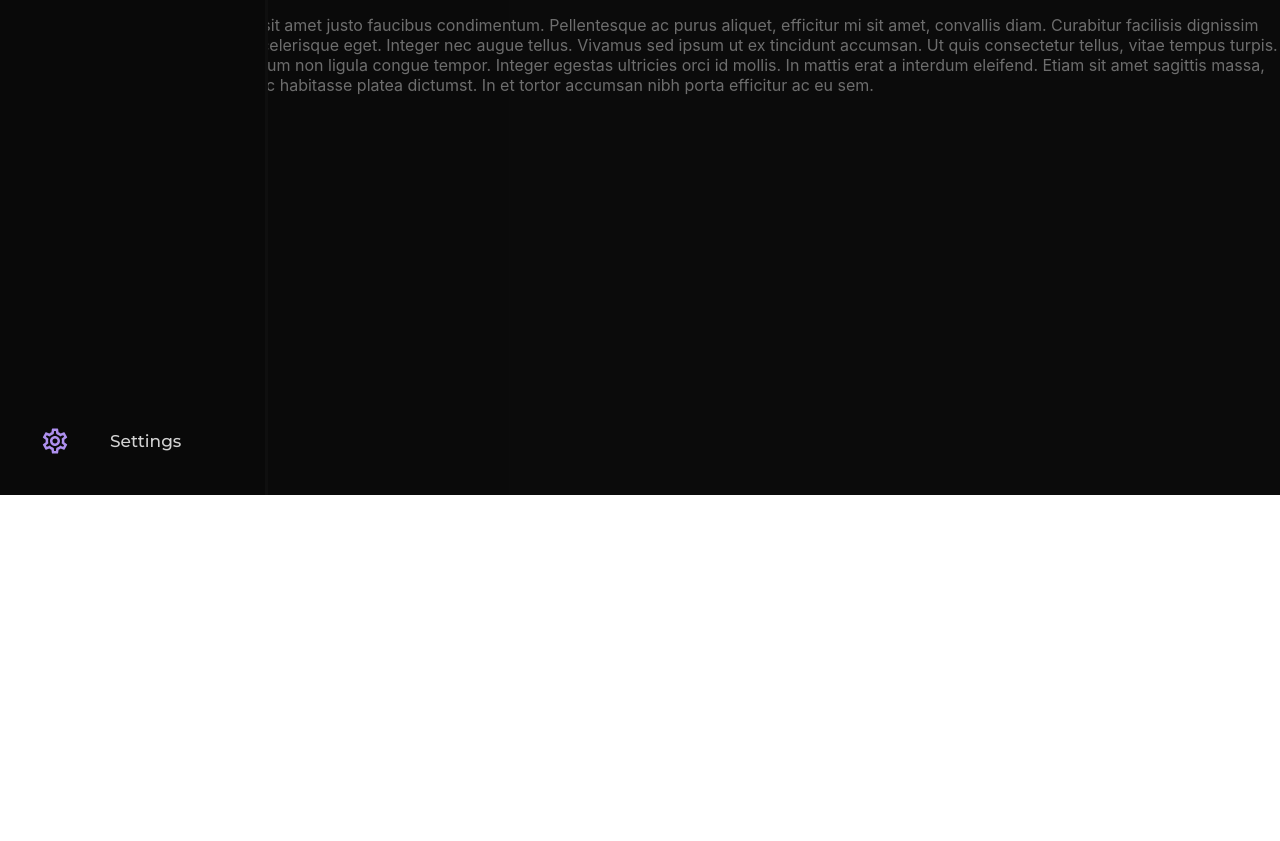
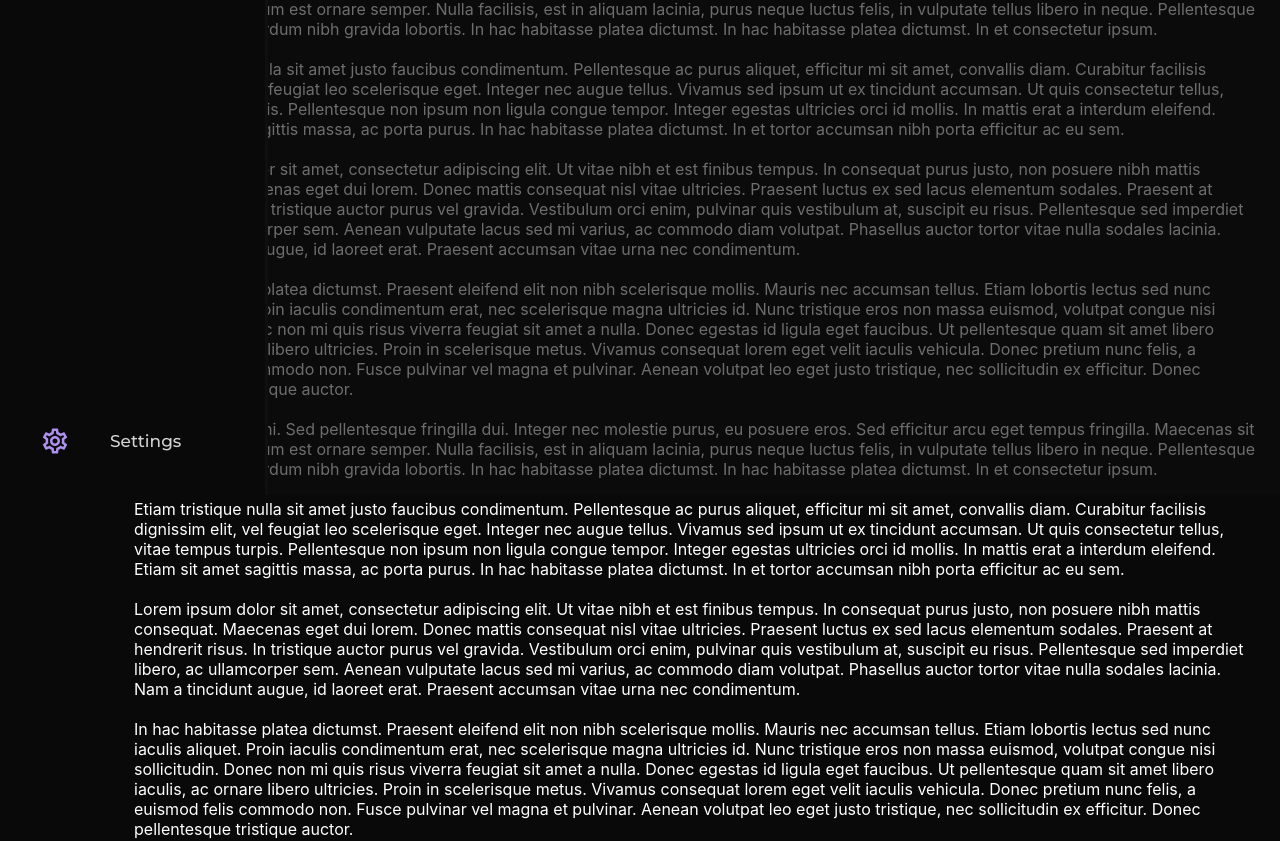
Before and after one commit to lili404/sv-assistant, a React (Create React App) app: page / in a window 1280 px wide. Shown: the part 305-1146 px from the top of the page. Before the commit the page ends 800 px from the top, so only its background shows below. Built offline with nearby package versions, Linux system fonts and the light colour scheme.

Commit message:
structure cleanup

```diff
--- a/src/App.tsx
+++ b/src/App.tsx
@@ -1,6 +1,6 @@
 import React from 'react';
-import Router from './ui/boot/index'
-import Wrapper from './ui/boot/wrapper';
+import Router from './ui/boot/router/index'
+import Wrapper from './ui/components/wrapper';
 import '../src/index.css';
 
 function App() {
--- a/src/ui/boot/index.tsx
+++ b/src/ui/boot/router/index.tsx
@@ -4,8 +4,8 @@ import {
   BrowserRouter,
 } from 'react-router-dom';
 
-import HomePage from '../pages/Analyzer';
-import ErrorPage from '../pages/error/error-page';
+import HomePage from '../../pages/analyzer/index';
+import ErrorPage from '../../pages/error/index';
 
 const router = createBrowserRouter([
   {
--- a/src/ui/components/Navbar.tsx
+++ b/src/ui/components/navbar/index.tsx
@@ -1,5 +1,5 @@
-import React, { useRef, useState } from 'react'
-import styles from './styles.module.scss'
+import React, { useRef } from 'react';
+import styles from './navbar.module.scss';
 
 import SearchOutlinedIcon from '@mui/icons-material/SearchOutlined';
 import TimelineOutlinedIcon from '@mui/icons-material/TimelineOutlined';
@@ -33,26 +33,23 @@ const links: SidebarLink[] = [
 ];
 
 const NavBar: React.FC = () => {
-  const [isExpanded, setIsExpanded] = useState(false);
   const navbarRef = useRef<HTMLDivElement | null>(null);
 
   const handleMouseEnter = () => {
     if (navbarRef.current) {
-      navbarRef.current.style.width = `${navbarRef.current?.scrollWidth}px`
-      setIsExpanded(true)
+      navbarRef.current.style.width = `${navbarRef.current?.scrollWidth}px`;
     }
   };
 
   const handleMouseLeave = () => {
     if (navbarRef.current) {
-      navbarRef.current.style.width = `110px`
-      setIsExpanded(false)
+      navbarRef.current.style.width = `110px`;
     }
   };
 
   return (
     <div className={styles.navbar}>
-        {isExpanded && <div className={`${styles.overlay} ${isExpanded ? styles.fadeIn : styles.fadeOut}`}/>}
+      <div className={styles.overlay}></div>
       <div className={styles.placeholder}></div>
       <div
         ref={navbarRef}
--- a/src/ui/components/styles.module.scss
+++ b/src/ui/components/navbar/navbar.module.scss
@@ -4,35 +4,6 @@
   box-sizing: border-box;
 
 }
-// Анимации
-@keyframes fadeIn {
-  from {
-    opacity: 0;
-  }
-  to {
-    opacity: 1;
-  }
-}
-
-@keyframes fadeOut {
-  from {
-    opacity: 1;
-  }
-  to {
-    opacity: 0;
-  }
-}
-
-.fadeIn {
-  animation: fadeIn 500ms;
-  opacity: 1;
-}
-
-.fadeOut {
-  animation: fadeOut 500ms;
-  opacity: 0;
-}
-
 
 // *[class] {
 //   outline: 0.5px solid red;
@@ -42,7 +13,7 @@
 .placeholder {
   width: 110px;
   height: 100vh;
-  background-color: #c2b4b4;
+  background-color: #000000;
 }
 
 .overlay {
@@ -53,6 +24,32 @@
   height: 100%;
   z-index: 1;
   background-color: rgba(12, 12, 12, 0.6);
+  opacity: 0;
+  pointer-events: none;
+  transition: opacity 700ms;
+}
+
+.navbar {
+  &:hover .overlay {
+    opacity: 1;
+  }
+
+  .links {
+    list-style: none;
+    display: flex;
+    flex: 1;
+    flex-direction: column;
+  }
+
+  .category {
+    margin-bottom: 24px;
+    cursor: pointer;
+
+    &:hover {
+      margin-bottom: 24px;
+      background-color: #0f0f0f;
+    }
+  }
 }
 
 .navbarBody {
@@ -68,23 +65,6 @@
   z-index: 2;
   top: 0;
   left: 0;
-}
-
-.navbar .links {
-  list-style: none;
-  display: flex;
-  flex: 1;
-  flex-direction: column;
-}
-
-.navbar .category {
-  margin-bottom: 24px;
-  cursor: pointer
-}
-
-.navbar .category:hover {
-  margin-bottom: 24px;
-  background-color: #0f0f0f;
 }
 
 .categoryLogo {
@@ -106,7 +86,7 @@
 .logoIcon {
   width: 42px;
   height: 42px;
-  background-image: url('../assets/prismatic-shard.png');
+  background-image: url('../../assets/prismatic-shard.png');
   background-size: 42px 42px;
   background-repeat: no-repeat;
   image-rendering: pixelated;
--- a/src/ui/boot/wrapper/index.tsx
+++ b/src/ui/components/wrapper/index.tsx
@@ -1,5 +1,5 @@
 import React from 'react';
-import NavBar from '../../components/Navbar';
+import NavBar from '../navbar/index';
 import style from './wrapper.module.scss'
 
 interface Props {
--- a/src/ui/boot/wrapper/wrapper.module.scss
+++ b/src/ui/components/wrapper/wrapper.module.scss
@@ -1,5 +1,4 @@
 .wrapper {
-  height: 100vh;
   background-color: #090909;
   display: flex;
 }
--- a/src/ui/pages/Analyzer/analyzer.module.scss
+++ b/src/ui/pages/Analyzer/analyzer.module.scss
@@ -1,5 +1,6 @@
 .main{
   color: white;
+  padding: 24px;
 }
 
 p {
--- a/src/ui/pages/Analyzer/index.tsx
+++ b/src/ui/pages/Analyzer/index.tsx
@@ -1,5 +1,5 @@
 import React from 'react';
-import Wrapper from '../../boot/wrapper';
+import Wrapper from '../../components/wrapper';
 import styles from './analyzer.module.scss'
 
 const HomePage: React.FC = () =>
@@ -12,7 +12,24 @@ const HomePage: React.FC = () =>
       </p><p>
         Duis vel fringilla mi. Sed pellentesque fringilla dui. Integer nec molestie purus, eu posuere eros. Sed efficitur arcu eget tempus fringilla. Maecenas sit amet orci bibendum est ornare semper. Nulla facilisis, est in aliquam lacinia, purus neque luctus felis, in vulputate tellus libero in neque. Pellentesque pellentesque interdum nibh gravida lobortis. In hac habitasse platea dictumst. In hac habitasse platea dictumst. In et consectetur ipsum.
       </p><p>
-        Etiam tristique nulla sit amet justo faucibus condimentum. Pellentesque ac purus aliquet, efficitur mi sit amet, convallis diam. Curabitur facilisis dignissim elit, vel feugiat leo scelerisque eget. Integer nec augue tellus. Vivamus sed ipsum ut ex tincidunt accumsan. Ut quis consectetur tellus, vitae tempus turpis. Pellentesque non ipsum non ligula congue tempor. Integer egestas ultricies orci id mollis. In mattis erat a interdum eleifend. Etiam sit amet sagittis massa, ac porta purus. In hac habitasse platea dictumst. In et tortor accumsan nibh porta efficitur ac eu sem.</p>
+        Etiam tristique nulla sit amet justo faucibus condimentum. Pellentesque ac purus aliquet, efficitur mi sit amet, convallis diam. Curabitur facilisis dignissim elit, vel feugiat leo scelerisque eget. Integer nec augue tellus. Vivamus sed ipsum ut ex tincidunt accumsan. Ut quis consectetur tellus, vitae tempus turpis. Pellentesque non ipsum non ligula congue tempor. Integer egestas ultricies orci id mollis. In mattis erat a interdum eleifend. Etiam sit amet sagittis massa, ac porta purus. In hac habitasse platea dictumst. In et tortor accumsan nibh porta efficitur ac eu sem.
+      </p><p>
+        Lorem ipsum dolor sit amet, consectetur adipiscing elit. Ut vitae nibh et est finibus tempus. In consequat purus justo, non posuere nibh mattis consequat. Maecenas eget dui lorem. Donec mattis consequat nisl vitae ultricies. Praesent luctus ex sed lacus elementum sodales. Praesent at hendrerit risus. In tristique auctor purus vel gravida. Vestibulum orci enim, pulvinar quis vestibulum at, suscipit eu risus. Pellentesque sed imperdiet libero, ac ullamcorper sem. Aenean vulputate lacus sed mi varius, ac commodo diam volutpat. Phasellus auctor tortor vitae nulla sodales lacinia. Nam a tincidunt augue, id laoreet erat. Praesent accumsan vitae urna nec condimentum.
+      </p><p>
+        In hac habitasse platea dictumst. Praesent eleifend elit non nibh scelerisque mollis. Mauris nec accumsan tellus. Etiam lobortis lectus sed nunc iaculis aliquet. Proin iaculis condimentum erat, nec scelerisque magna ultricies id. Nunc tristique eros non massa euismod, volutpat congue nisi sollicitudin. Donec non mi quis risus viverra feugiat sit amet a nulla. Donec egestas id ligula eget faucibus. Ut pellentesque quam sit amet libero iaculis, ac ornare libero ultricies. Proin in scelerisque metus. Vivamus consequat lorem eget velit iaculis vehicula. Donec pretium nunc felis, a euismod felis commodo non. Fusce pulvinar vel magna et pulvinar. Aenean volutpat leo eget justo tristique, nec sollicitudin ex efficitur. Donec pellentesque tristique auctor.
+      </p><p>
+        Duis vel fringilla mi. Sed pellentesque fringilla dui. Integer nec molestie purus, eu posuere eros. Sed efficitur arcu eget tempus fringilla. Maecenas sit amet orci bibendum est ornare semper. Nulla facilisis, est in aliquam lacinia, purus neque luctus felis, in vulputate tellus libero in neque. Pellentesque pellentesque interdum nibh gravida lobortis. In hac habitasse platea dictumst. In hac habitasse platea dictumst. In et consectetur ipsum.
+      </p><p>
+        Etiam tristique nulla sit amet justo faucibus condimentum. Pellentesque ac purus aliquet, efficitur mi sit amet, convallis diam. Curabitur facilisis dignissim elit, vel feugiat leo scelerisque eget. Integer nec augue tellus. Vivamus sed ipsum ut ex tincidunt accumsan. Ut quis consectetur tellus, vitae tempus turpis. Pellentesque non ipsum non ligula congue tempor. Integer egestas ultricies orci id mollis. In mattis erat a interdum eleifend. Etiam sit amet sagittis massa, ac porta purus. In hac habitasse platea dictumst. In et tortor accumsan nibh porta efficitur ac eu sem.
+      </p><p>
+        Lorem ipsum dolor sit amet, consectetur adipiscing elit. Ut vitae nibh et est finibus tempus. In consequat purus justo, non posuere nibh mattis consequat. Maecenas eget dui lorem. Donec mattis consequat nisl vitae ultricies. Praesent luctus ex sed lacus elementum sodales. Praesent at hendrerit risus. In tristique auctor purus vel gravida. Vestibulum orci enim, pulvinar quis vestibulum at, suscipit eu risus. Pellentesque sed imperdiet libero, ac ullamcorper sem. Aenean vulputate lacus sed mi varius, ac commodo diam volutpat. Phasellus auctor tortor vitae nulla sodales lacinia. Nam a tincidunt augue, id laoreet erat. Praesent accumsan vitae urna nec condimentum.
+      </p><p>
+        In hac habitasse platea dictumst. Praesent eleifend elit non nibh scelerisque mollis. Mauris nec accumsan tellus. Etiam lobortis lectus sed nunc iaculis aliquet. Proin iaculis condimentum erat, nec scelerisque magna ultricies id. Nunc tristique eros non massa euismod, volutpat congue nisi sollicitudin. Donec non mi quis risus viverra feugiat sit amet a nulla. Donec egestas id ligula eget faucibus. Ut pellentesque quam sit amet libero iaculis, ac ornare libero ultricies. Proin in scelerisque metus. Vivamus consequat lorem eget velit iaculis vehicula. Donec pretium nunc felis, a euismod felis commodo non. Fusce pulvinar vel magna et pulvinar. Aenean volutpat leo eget justo tristique, nec sollicitudin ex efficitur. Donec pellentesque tristique auctor.
+      </p><p>
+        Duis vel fringilla mi. Sed pellentesque fringilla dui. Integer nec molestie purus, eu posuere eros. Sed efficitur arcu eget tempus fringilla. Maecenas sit amet orci bibendum est ornare semper. Nulla facilisis, est in aliquam lacinia, purus neque luctus felis, in vulputate tellus libero in neque. Pellentesque pellentesque interdum nibh gravida lobortis. In hac habitasse platea dictumst. In hac habitasse platea dictumst. In et consectetur ipsum.
+      </p><p>
+        Etiam tristique nulla sit amet justo faucibus condimentum. Pellentesque ac purus aliquet, efficitur mi sit amet, convallis diam. Curabitur facilisis dignissim elit, vel feugiat leo scelerisque eget. Integer nec augue tellus. Vivamus sed ipsum ut ex tincidunt accumsan. Ut quis consectetur tellus, vitae tempus turpis. Pellentesque non ipsum non ligula congue tempor. Integer egestas ultricies orci id mollis. In mattis erat a interdum eleifend. Etiam sit amet sagittis massa, ac porta purus. In hac habitasse platea dictumst. In et tortor accumsan nibh porta efficitur ac eu sem.
+      </p>
 
     </div>
   </Wrapper >
```
Also changed, not shown: src/ui/pages/error/index.tsx (renamed from src/ui/pages/error/error-page.tsx).
